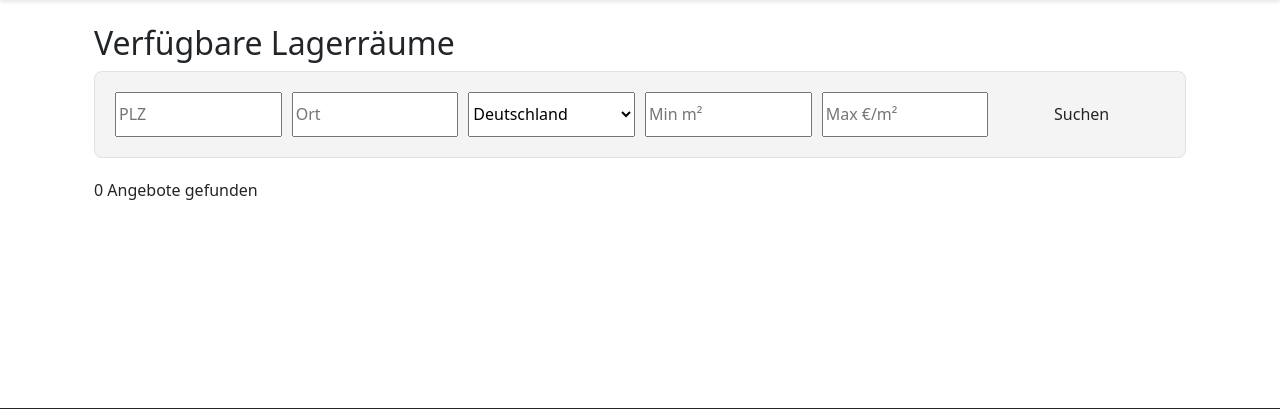
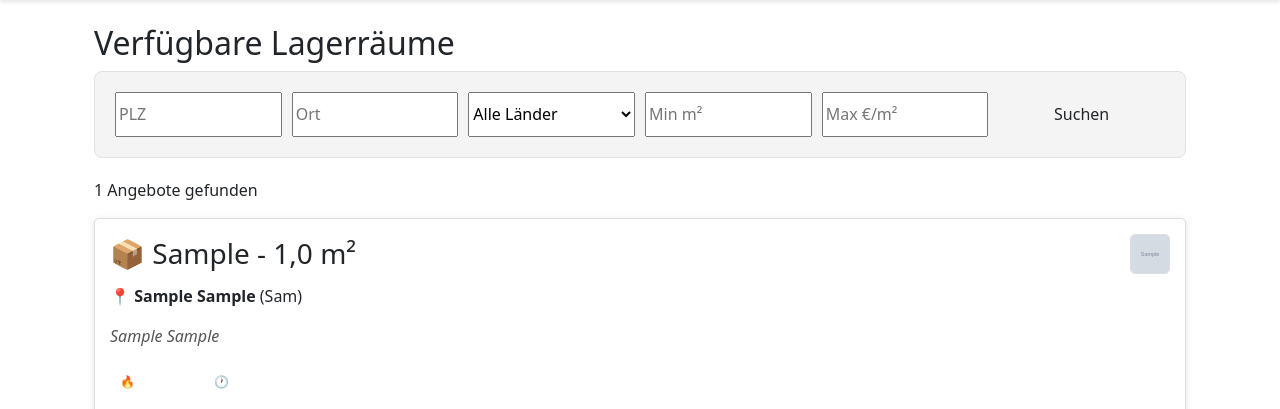
Before and after one commit to gerontec/free_exchange, a PHP site: page /index.php in a window 1280 px wide. Shown: the part 120-529 px from the top of the page. Run offline with PHP 8.4, Linux system fonts and the light colour scheme; tables that the repository leaves empty or names only in its code hold one stand-in row (values such as "Sample post"); grey boxes marked "Sample" are stand-in pictures; a stand-in replaces the project's code that opens the database connection.

Commit message:
fix: show all countries by default in storage listings
Changed default land filter from 'DE' to empty string to display
listings from all countries (DE, AT, CH). Users can still filter
by specific country using the dropdown.

Fixes issue where Austrian (AT) listings were not displayed.

https://claude.ai/code/session_01AxsJUTR8Adwojvt6mfRGxt

```diff
--- a/index.php
+++ b/index.php
@@ -269,7 +269,7 @@ document.getElementById('imageLightbox').addEventListener('click', function(even
 // 2. Filter-Parameter (Sanitized)
 $plz = $_GET['plz'] ?? '';
 $ort = $_GET['ort'] ?? '';
-$land = $_GET['land'] ?? 'DE';
+$land = $_GET['land'] ?? ''; // Kein Default - zeige alle Länder
 $qm_min = !empty($_GET['qm_min']) ? (float)$_GET['qm_min'] : null;
 $qm_max = !empty($_GET['qm_max']) ? (float)$_GET['qm_max'] : null;
 $preis_max = !empty($_GET['preis_max']) ? (float)$_GET['preis_max'] : null;
@@ -329,6 +329,7 @@ include 'includes/header.php';
                 <input type="text" name="plz" placeholder="PLZ" value="<?= htmlspecialchars($plz) ?>">
                 <input type="text" name="ort" placeholder="Ort" value="<?= htmlspecialchars($ort) ?>">
                 <select name="land">
+                    <option value="" <?= $land === '' ? 'selected' : '' ?>><?= ($current_lang === 'en') ? 'All Countries' : 'Alle Länder' ?></option>
                     <option value="DE" <?= $land == 'DE' ? 'selected' : '' ?>>Deutschland</option>
                     <option value="AT" <?= $land == 'AT' ? 'selected' : '' ?>>Österreich</option>
                     <option value="CH" <?= $land == 'CH' ? 'selected' : '' ?>>Schweiz</option>
```
